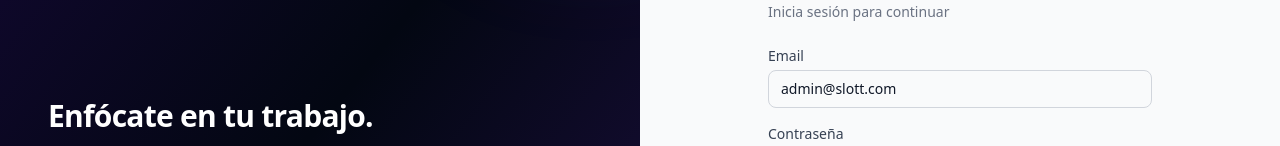
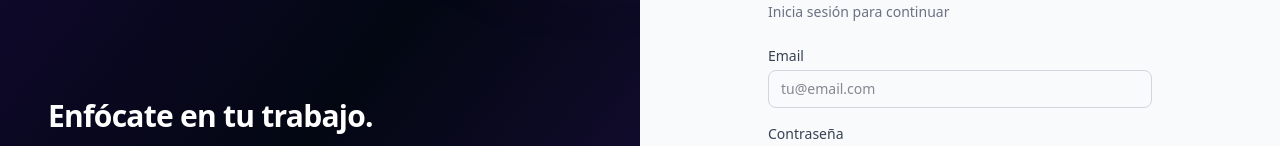
Before and after one commit to javierpiquerasmartinez/ttracker-front, a React (Vite) app: page /login in a window 1280 px wide. Shown: the part 276-422 px from the top of the page. Built offline with nearby package versions, Linux system fonts and the light colour scheme; no server answers.

Commit message:
feat: remove default credentials from login form

```diff
--- a/src/pages/LoginPage.tsx
+++ b/src/pages/LoginPage.tsx
@@ -10,8 +10,8 @@ export function LoginPage() {
   const { user, login, error } = useAuth();
   const { addToast } = useToast();
   const navigate = useNavigate();
-  const [email, setEmail] = useState('admin@slott.com');
-  const [password, setPassword] = useState('admin123');
+  const [email, setEmail] = useState('');
+  const [password, setPassword] = useState('');
   const [loading, setLoading] = useState(false);
 
   if (user) return <Navigate to="/" replace />;
@@ -53,7 +53,7 @@ export function LoginPage() {
               value={email}
               onChange={(e) => setEmail(e.target.value)}
               required
-              placeholder="admin@slott.com"
+              placeholder="tu@email.com"
             />
             <Input
               type="password"
```
